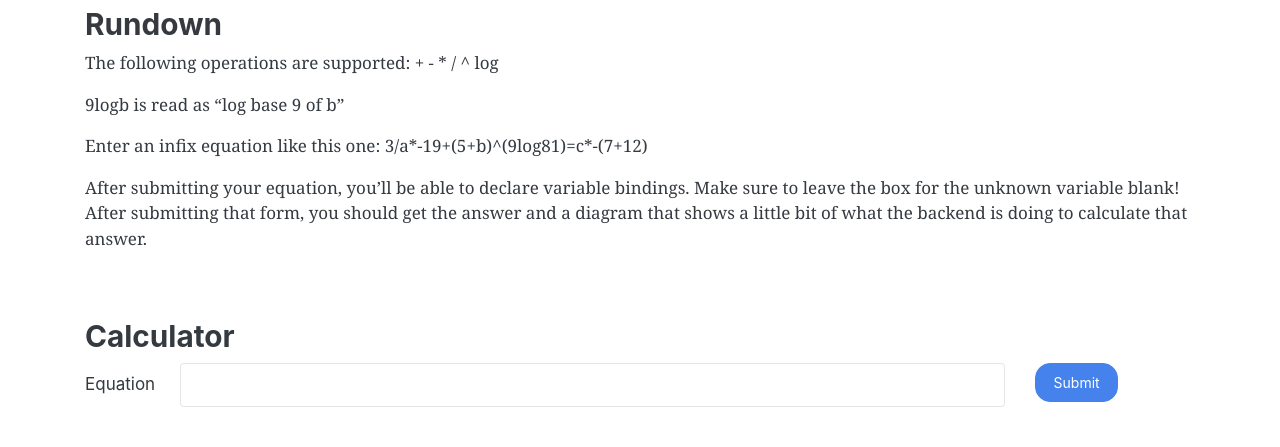
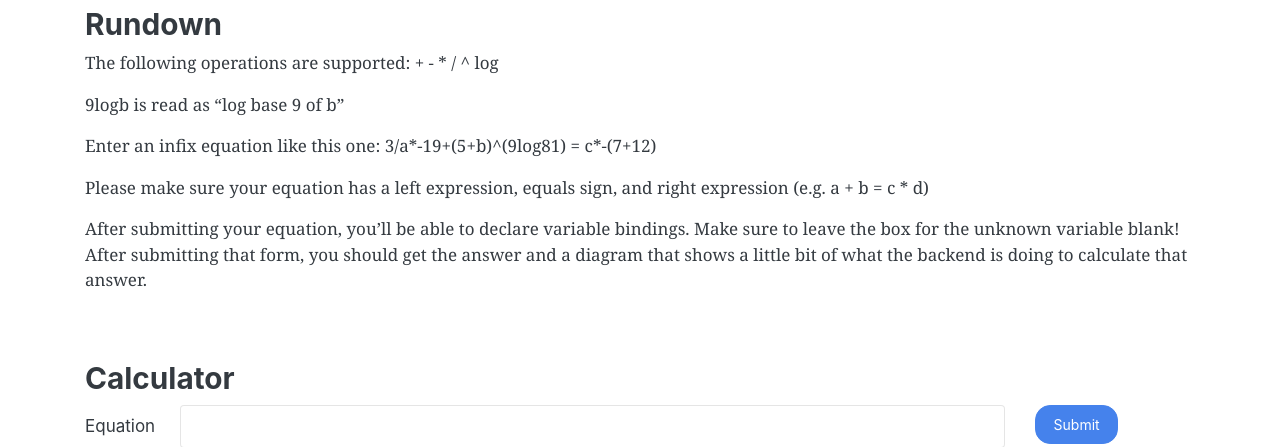
Before and after one commit to JasonQiu1/ConstraintCalc, a Flask app: page / in a window 1280 px wide. Shown: the part 87-534 px from the top of the page. Run offline with Flask 2, Linux system fonts and the light colour scheme; some libraries are stand-ins or nearby versions.

Commit message:
Clarified equation format

```diff
--- a/project/templates/base.html
+++ b/project/templates/base.html
@@ -34,7 +34,8 @@
         <h3>Rundown</h3>
         <p>The following operations are supported: + - * / ^ log</p>
         <p>9logb is read as “log base 9 of b”</p>
-        <p>Enter an infix equation like this one: 3/a*-19+(5+b)^(9log81)=c*-(7+12)</p>
+        <p>Enter an infix equation like this one: 3/a*-19+(5+b)^(9log81) = c*-(7+12)</p>
+        <p>Please make sure your equation has a left expression, equals sign, and right expression (e.g. a + b = c * d)</p>
         <p>After submitting your equation, you’ll be able to declare variable bindings. Make sure to leave the box for the unknown variable blank! After submitting that form, you should get the answer and a diagram that shows a little bit of what the backend is doing to calculate that answer.</p>
       </div>
     </div>
```
